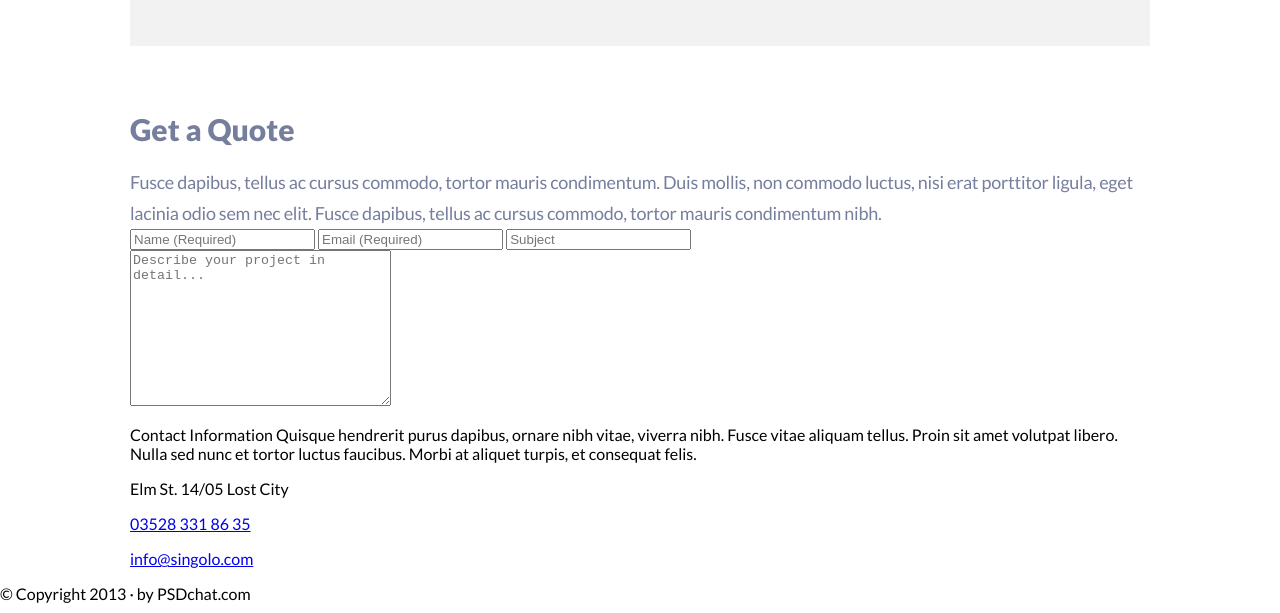
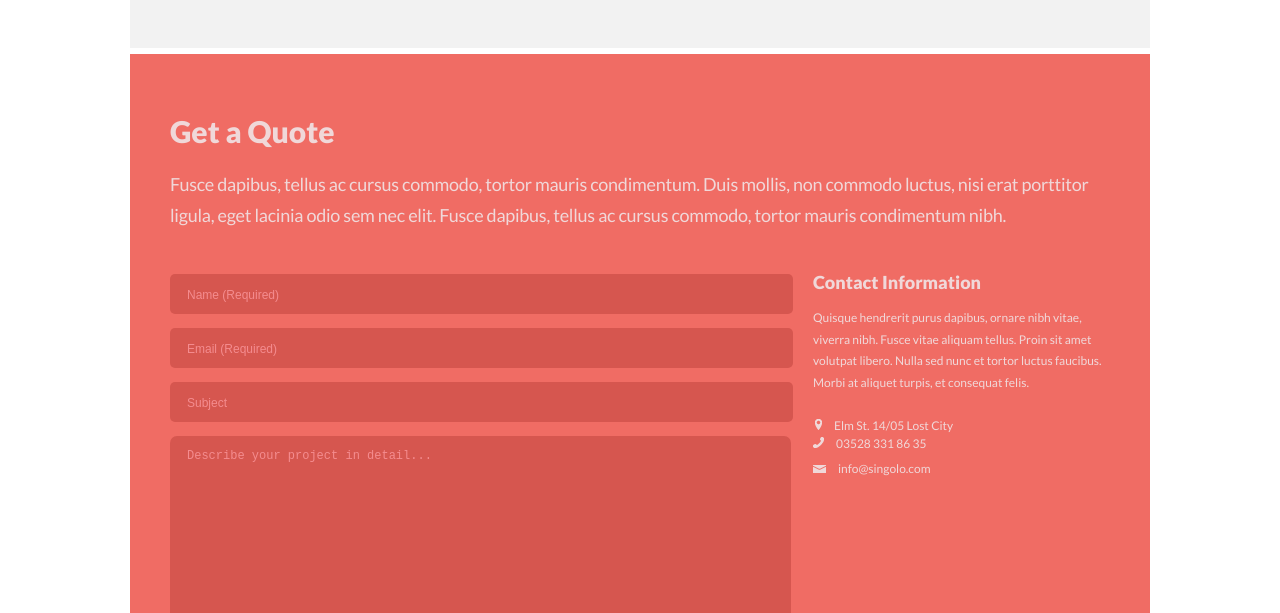
Before and after one commit to dimitra86/singolo, a plain HTML site: page index.html in a window 1280 px wide. Shown: the part 2755-3368 px from the top of the page. Drawn offline with Linux system fonts and the light colour scheme.

Commit message:
feat: get-a-quote finish

```diff
--- a/index.html
+++ b/index.html
@@ -158,7 +158,7 @@
             </div>
         </div>
         <div class="portfolio-bottom">
-            <img src="../singolo/assets/img/portfolio/services-bottom" alt="">
+            <img src="../singolo/assets/img/portfolio/portfolio_bottom.png" alt="">
         </div>
     </section>
     <section class="about-us">
@@ -223,20 +223,24 @@
                 </div>
 
                 <div class="get-a-quote__content">
-                    <p>Contact Information Quisque hendrerit purus dapibus, ornare nibh vitae, viverra nibh. Fusce vitae aliquam tellus. Proin sit amet volutpat libero. Nulla sed nunc et tortor luctus faucibus. Morbi at aliquet turpis, et consequat felis.</p>
-                    <p>
-                        <span class="ico ico_addres"></span>Elm St. 14/05 Lost City
+                    <h5>Contact Information</h5>
+                    <p class="get-a-quote__text"> Quisque hendrerit purus dapibus, ornare nibh vitae, viverra nibh. Fusce vitae aliquam tellus. Proin sit amet volutpat libero. Nulla sed nunc et tortor luctus faucibus. Morbi at aliquet turpis, et consequat felis.</p>
+                    <p class="ico_addres">
+                        <span class="ico ico_addres"></span><img src="../singolo/assets/img/get-a-quote/location.png" alt="location">Elm St. 14/05 Lost City
                     </p>
-                    <p>
-                        <span class="ico ico_phone"></span>
-                        <a href="tel:+3751111111">03528 331 86 35</a>
+                    <p class="ico_phone">
+                        <span class="ico"></span>
+                        <a href="tel:+3751111111"><img src="../singolo/assets/img/get-a-quote/phone.png" alt="phone">03528 331 86 35</a>
                     </p>
-                    <p>
-                        <span class="ico ico_letter"></span>
-                        <a href="mailto:emailname@gmail.com">info@singolo.com</a>
+                    <p class="ico_letter">
+                        <span class="ico"></span>
+                        <a href="mailto:emailname@gmail.com"><img src="../singolo/assets/img/get-a-quote/mail.png" alt="mail">info@singolo.com</a>
                     </p>
                 </div>
             </div>
+        </div>
+        <div class="get-a-quote-bottom">
+            <img src="../singolo/assets/img/get-a-quote/Bg_Bottom.png" alt="">
         </div>
     </section>
     <footer class="footer">
--- a/sass/style.css
+++ b/sass/style.css
@@ -129,6 +129,119 @@ h5 {
 
 .slider__bottom {
   height: 6px;
+}
+
+.get-a-quote {
+  background-color: #f06c64;
+  width: 1020px;
+  margin: 0 auto;
+}
+
+.get-a-quote > .wrapper {
+  width: 940px;
+}
+
+.get-a-quote > .wrapper > h2,
+.get-a-quote > .wrapper > p {
+  color: #f0d8d9;
+}
+
+.layout-2-column {
+  display: flex;
+}
+
+.get-a-quote > .wrapper > p {
+  margin-bottom: 44px;
+}
+
+input {
+  width: 619px;
+  height: 38px;
+  background-color: #d6564f;
+  margin-bottom: 14px;
+  border: 0px;
+  border-radius: 5px;
+}
+
+::-webkit-input-placeholder {
+  color: #f48c8f;
+  font-size: 12px;
+  padding-left: 15px;
+  padding-top: 11px;
+}
+
+::-moz-placeholder {
+  color: #f48c8f;
+  font-size: 12px;
+  padding-left: 15px;
+}
+
+.get-a-quote__form {
+  margin-right: 20px;
+}
+
+:focus::-webkit-input-placeholder {
+  color: transparent;
+}
+
+:focus::-moz-placeholder {
+  color: transparent;
+}
+
+textarea {
+  width: 617px;
+  height: 200px;
+  background-color: #d6564f;
+  border: 0px;
+  border-radius: 7px;
+}
+
+.get-a-quote__content > h5 {
+  margin: 0px;
+  color: #f0d8d9;
+}
+
+.get-a-quote__text {
+  margin: 0px;
+  color: #f0d8d9;
+  font-size: 12px;
+  padding-top: 15px;
+  line-height: 1.8;
+}
+
+.get-a-quote__content > p > img {
+  padding-right: 12px;
+}
+
+.get-a-quote__content > p > a > img {
+  padding-right: 12px;
+}
+
+.ico_addres {
+  margin-top: 25px;
+  margin-left: 1px;
+  margin-bottom: 0px;
+  color: #f0d8d9;
+  font-size: 12px;
+}
+
+.ico_phone,
+.ico_letter {
+  margin-top: 3px;
+  margin-bottom: 10px;
+  color: #f0d8d9;
+  font-size: 12px;
+}
+
+a,
+a:active {
+  color: #f0d8d9;
+  text-decoration: none;
+}
+
+.get-a-quote-bottom {
+  display: flex;
+  margin-top: 63px;
 }
 
 .services {
@@ -314,7 +427,7 @@ h3 {
 
 .portfolio-bottom {
   display: flex;
-  padding-top: 52px;
+  padding-top: 46px;
 }
 
 .about-us {
@@ -353,6 +466,7 @@ h5 {
 }
 
 .services-bottom {
+  margin-top: 1px;
   display: flex;
   padding-top: 60px;
 }
```
Also changed, not shown: assets/img/get-a-quote/Bg_Bottom.png (added), assets/img/get-a-quote/location.png (added), assets/img/get-a-quote/mail.png (added), assets/img/get-a-quote/phone.png (added).
